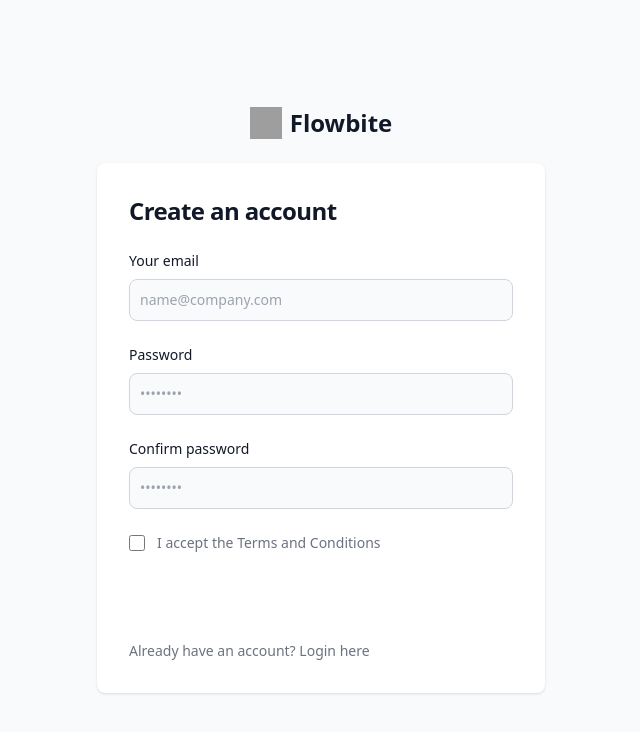
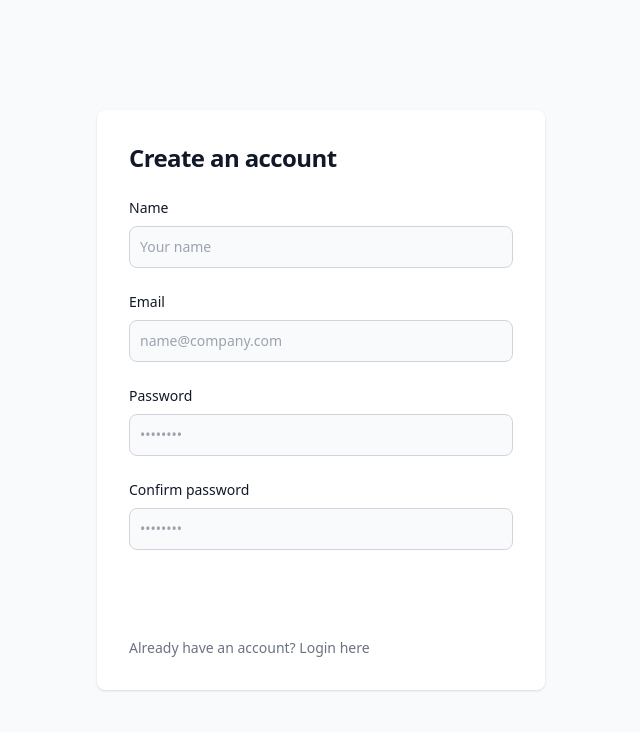
Before and after one commit to aidanliddiard/project2, a React (Vite) app: page /signup in a window 1280 px wide. Shown: the top 732 px of the page, without its empty margins (319-959 px from the left). Built offline with nearby package versions, Linux system fonts and the light colour scheme; grey boxes are pictures that could not be loaded.

Commit message:
signup form working and redirecting;

```diff
--- a/frontend/src/components/SignUp.tsx
+++ b/frontend/src/components/SignUp.tsx
@@ -1,32 +1,74 @@
 import { useEffect, useState } from "react";
+import { useNavigate } from "react-router-dom";
+import { signUpUser } from "../services/auth";
 
 export default function SignUp() {
+  const navigate = useNavigate();
+  const [name, setName] = useState("");
+  const [email, setEmail] = useState("");
+  const [password, setPassword] = useState("");
+  const [error, setError] = useState("");
+
+  const handlePassword = (value: string) => {
+    const passwordElement = document.getElementById(
+      "password"
+    ) as HTMLInputElement;
+    if (passwordElement && passwordElement.value === value) {
+      setPassword(value);
+    } else {
+      setError("Passwords do not match");
+    }
+  };
+
+  const handleSubmit = async (
+    e: React.SyntheticEvent,
+    name: string,
+    email: string,
+    password: string
+  ) => {
+    e.preventDefault();
+    try {
+      await signUpUser({ name, email, password });
+      navigate("/");
+    } catch (error) {
+      console.log(error);
+    }
+  };
   return (
     <section className="bg-gray-50 dark:bg-gray-900">
       <div className="flex flex-col items-center justify-center px-6 py-8 mx-auto md:h-screen lg:py-0">
-        <a
-          href="#"
-          className="flex items-center mb-6 text-2xl font-semibold text-gray-900 dark:text-white"
-        >
-          <img
-            className="w-8 h-8 mr-2"
-            src="https://flowbite.s3.amazonaws.com/blocks/marketing-ui/logo.svg"
-            alt="logo"
-          />
-          Flowbite
-        </a>
         <div className="w-full bg-white rounded-lg shadow dark:border md:mt-0 sm:max-w-md xl:p-0 dark:bg-gray-800 dark:border-gray-700">
           <div className="p-6 space-y-4 md:space-y-6 sm:p-8">
             <h1 className="text-xl font-bold leading-tight tracking-tight text-gray-900 md:text-2xl dark:text-white">
               Create an account
             </h1>
-            <form className="space-y-4 md:space-y-6" action="#">
+            <form
+              className="space-y-4 md:space-y-6"
+              onSubmit={(e) => handleSubmit(e, name, email, password)}
+            >
+              <div>
+                <label
+                  htmlFor="name"
+                  className="block mb-2 text-sm font-medium text-gray-900 dark:text-white"
+                >
+                  Name
+                </label>
+                <input
+                  type="name"
+                  name="name"
+                  id="name"
+                  className="bg-gray-50 border border-gray-300 text-gray-900 sm:text-sm rounded-lg focus:ring-primary-600 focus:border-primary-600 block w-full p-2.5 dark:bg-gray-700 dark:border-gray-600 dark:placeholder-gray-400 dark:text-white dark:focus:ring-blue-500 dark:focus:border-blue-500"
+                  placeholder="Your name"
+                  onChange={(e) => setName(e.target.value)}
+                  required
+                />
+              </div>
               <div>
                 <label
                   htmlFor="email"
                   className="block mb-2 text-sm font-medium text-gray-900 dark:text-white"
                 >
-                  Your email
+                  Email
                 </label>
                 <input
                   type="email"
@@ -34,6 +76,7 @@ export default function SignUp() {
                   id="email"
                   className="bg-gray-50 border border-gray-300 text-gray-900 sm:text-sm rounded-lg focus:ring-primary-600 focus:border-primary-600 block w-full p-2.5 dark:bg-gray-700 dark:border-gray-600 dark:placeholder-gray-400 dark:text-white dark:focus:ring-blue-500 dark:focus:border-blue-500"
                   placeholder="name@company.com"
+                  onChange={(e) => setEmail(e.target.value)}
                   required
                 />
               </div>
@@ -66,39 +109,15 @@ export default function SignUp() {
                   id="confirm-password"
                   placeholder="••••••••"
                   className="bg-gray-50 border border-gray-300 text-gray-900 sm:text-sm rounded-lg focus:ring-primary-600 focus:border-primary-600 block w-full p-2.5 dark:bg-gray-700 dark:border-gray-600 dark:placeholder-gray-400 dark:text-white dark:focus:ring-blue-500 dark:focus:border-blue-500"
+                  onChange={(e) => handlePassword(e.target.value)}
                   required
                 />
-              </div>
-              <div className="flex items-start">
-                <div className="flex items-center h-5">
-                  <input
-                    id="terms"
-                    aria-describedby="terms"
-                    type="checkbox"
-                    className="w-4 h-4 border border-gray-300 rounded bg-gray-50 focus:ring-3 focus:ring-primary-300 dark:bg-gray-700 dark:border-gray-600 dark:focus:ring-primary-600 dark:ring-offset-gray-800"
-                    required
-                  />
-                </div>
-                <div className="ml-3 text-sm">
-                  <label
-                    htmlFor="terms"
-                    className="font-light text-gray-500 dark:text-gray-300"
-                  >
-                    I accept the{" "}
-                    <a
-                      className="font-medium text-primary-600 hover:underline dark:text-primary-500"
-                      href="#"
-                    >
-                      Terms and Conditions
-                    </a>
-                  </label>
-                </div>
               </div>
               <button
                 type="submit"
                 className="w-full text-white bg-primary-600 hover:bg-primary-700 focus:ring-4 focus:outline-none focus:ring-primary-300 font-medium rounded-lg text-sm px-5 py-2.5 text-center dark:bg-primary-600 dark:hover:bg-primary-700 dark:focus:ring-primary-800"
               >
-                Create an account
+                Sign Up
               </button>
               <p className="text-sm font-light text-gray-500 dark:text-gray-400">
                 Already have an account?{" "}
--- a/frontend/src/services/auth.ts
+++ b/frontend/src/services/auth.ts
@@ -8,7 +8,7 @@ interface User {
 }
 
 export async function signUpUser({ name, email, password }: User) {
-  const user = await fetch(url + "/api/auth/users", {
+  const user = await fetch(url + "api/auth/users", {
     method: "POST",
     headers: { "Content-Type": "application/json" },
     credentials: "include",
@@ -18,11 +18,12 @@ export async function signUpUser({ name, email, password }: User) {
   if (!user.ok) {
     throw new Error("Error creating user");
   }
+  console.log(user);
   return await user.json();
 }
 
 export async function loginUser({ email, password }: User) {
-  const user = await fetch(url + "/api/auth/users/sessions", {
+  const user = await fetch(url + "api/auth/users/sessions", {
     method: "POST",
     headers: { "Content-Type": "application/json" },
     credentials: "include",
@@ -49,7 +50,7 @@ export async function getUser() {
 
 export async function signOutUser() {
   try {
-    await fetch(url + "/api/auth/users/sessions", {
+    await fetch(url + "api/auth/users/sessions", {
       method: "DELETE",
       credentials: "include",
     });
```
Also changed, not shown: 1 other file (tests, documents, lock files or other folders).
